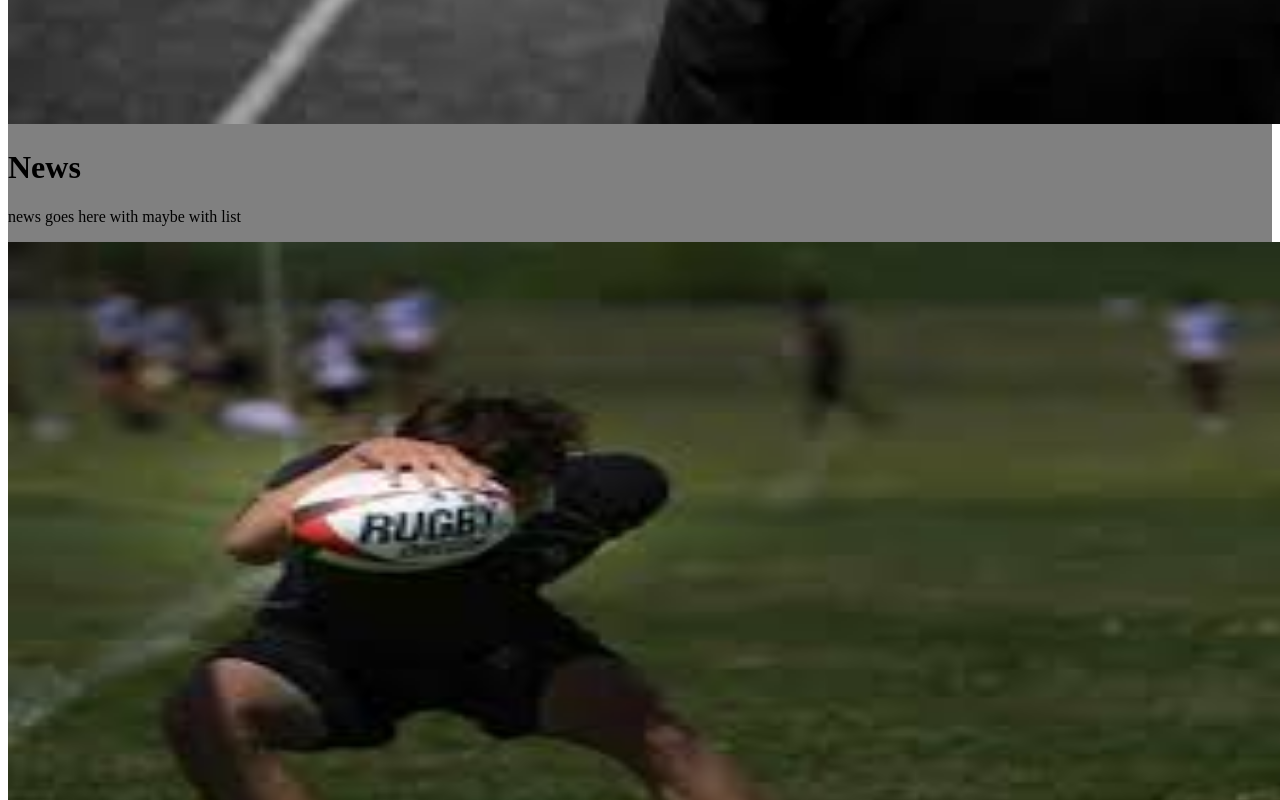
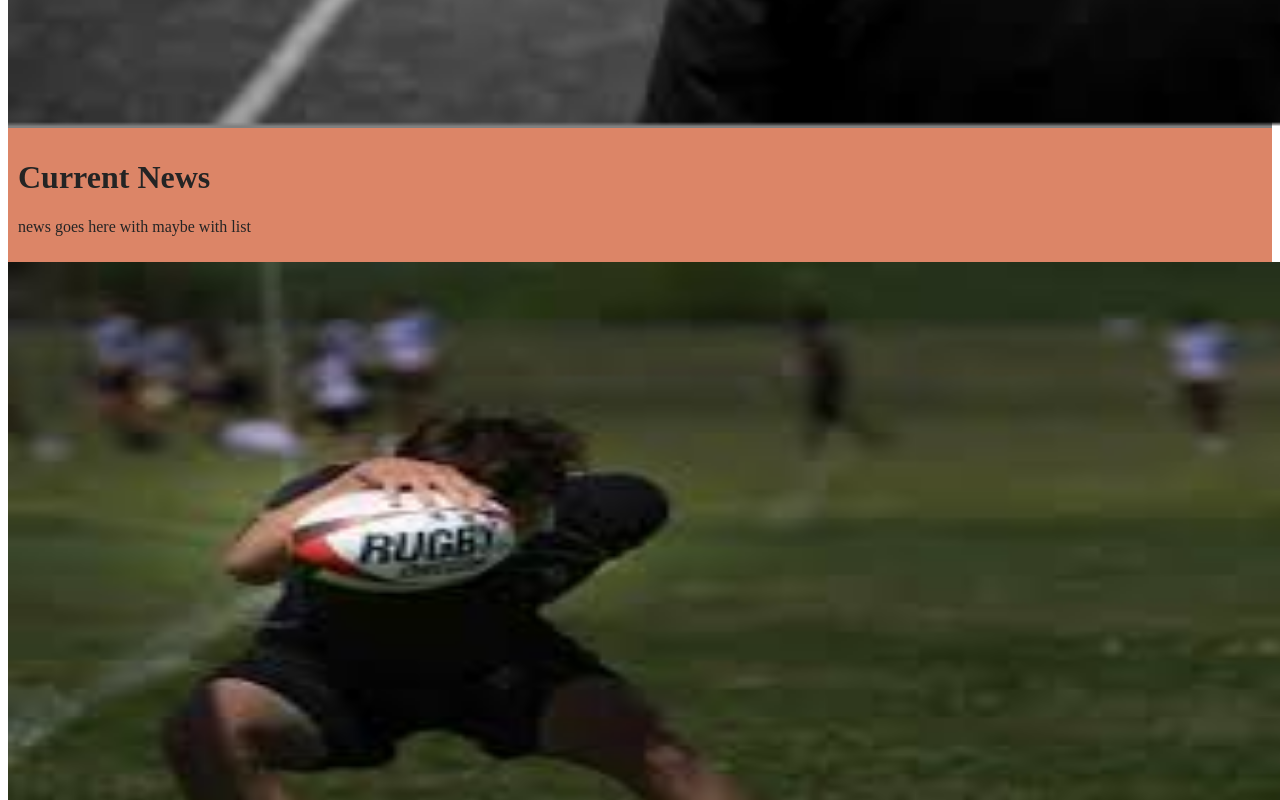
Before and after one commit to AlexGarcia2/capstone, a React app: page /#/ in a window 1280 px wide. Shown: the part 1780-2580 px from the top of the page. Built offline with nearby package versions, Linux system fonts and the light colour scheme.

Commit message:
add parallax to components and got more of the effect that i was wanting. going to start working on other components after adding parallax

```diff
--- a/src/components/Home.jsx
+++ b/src/components/Home.jsx
@@ -6,6 +6,7 @@ import { Parallax } from 'react-scroll-parallax';
 import ball from '../assets/rugbyBallNight.jpg';
 import lostBoy from '../assets/lostBoy.jpg';
 import back from '../assets/rugbyBackground.jpg';
+import kick from '../assets/kick.jpg';
 
 const imgTest={
   width:'100vw',
@@ -41,15 +42,42 @@ function Home(){
         <div>
         <Parallax
             className="firstParallax"
-            offsetYMax={60}
+            offsetYMax={80}
             offsetYMin={-20}
             fasterScrollRate
             tag="figure"
         >
           <img style={imgTest} src={back} />
+
+          </Parallax>
+        </div>
+
+        <div>
+        <Parallax
+            className="firstParallax"
+            offsetYMax={20}
+            offsetYMin={-20}
+            slowerScrollRate
+            tag="figure"
+        >
             <div>
               <News/>
             </div>
+          </Parallax>
+        </div>
+
+        <div>
+        <Parallax
+            className="firstParallax"
+            offsetYMax={20}
+            offsetYMin={-20}
+            fasterScrollRate
+            tag="figure"
+        >
+          <img style={imgTest} src={lostBoy} />
+        <div>
+        <Sponsor/>
+        </div>
           </Parallax>
         </div>
         <div>
@@ -60,10 +88,7 @@ function Home(){
             slowerScrollRate
             tag="figure"
         >
-          <img style={imgTest} src={lostBoy} />
-        <div>
-        <Sponsor/>
-        </div>
+          <img style={imgTest} src={kick} />
           </Parallax>
         </div>
     </div>
--- a/src/components/News.jsx
+++ b/src/components/News.jsx
@@ -1,12 +1,23 @@
 import React from 'react';
+
+const card={
+  padding:'10px',
+  border:'2px 1px grey',
+  backgroundColor:'#FF875E',
+  opacity: '0.72'
+}
 
 function News(){
   return (
-    <div>
-      <h1>News</h1>
+    <div style={card}>
+      <div>
+      <h1>Current News</h1>
+      </div>
+      <div>
       <p>
             news goes here with maybe with list
       </p>
+      </div>
     </div>
   );
 }
```
